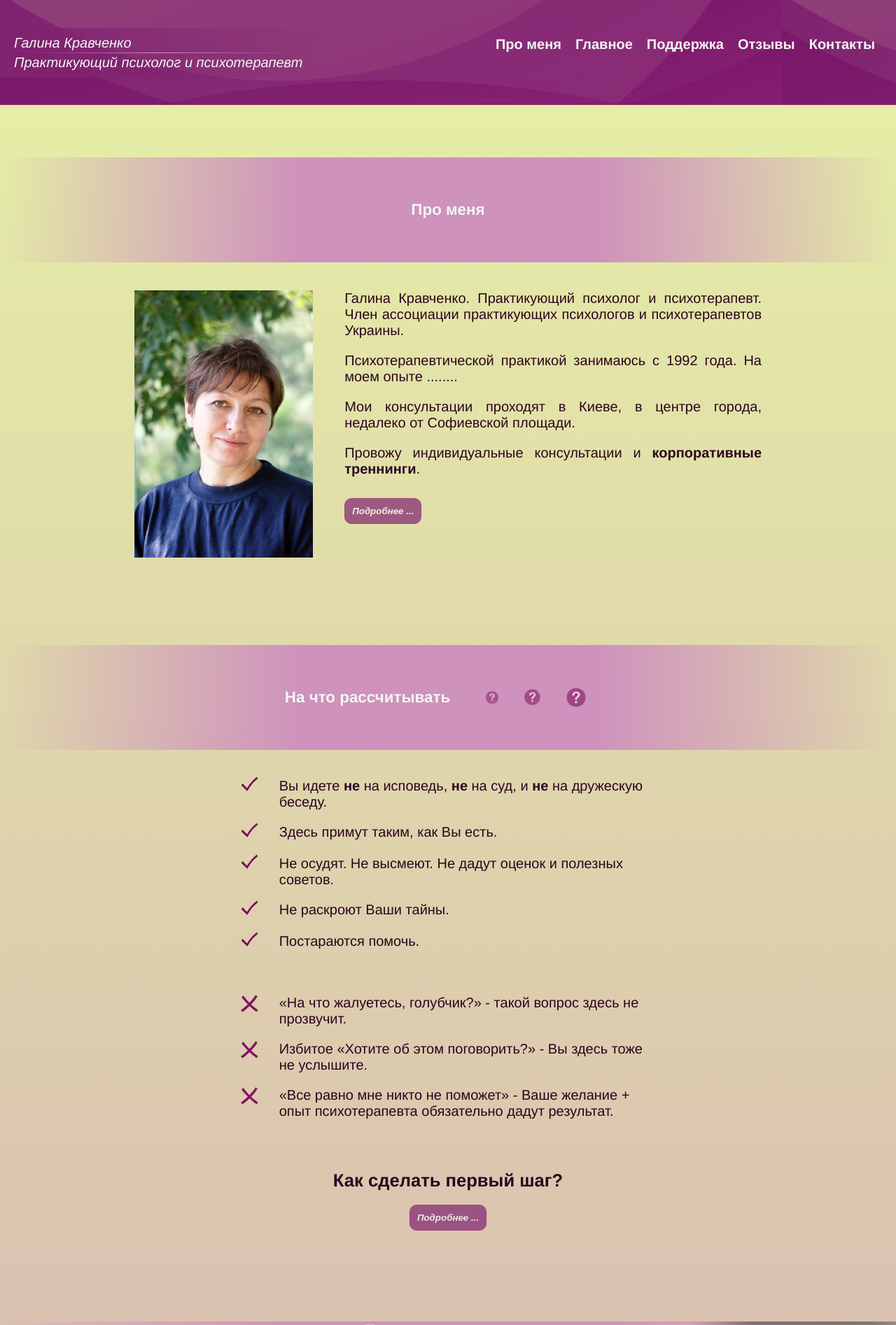
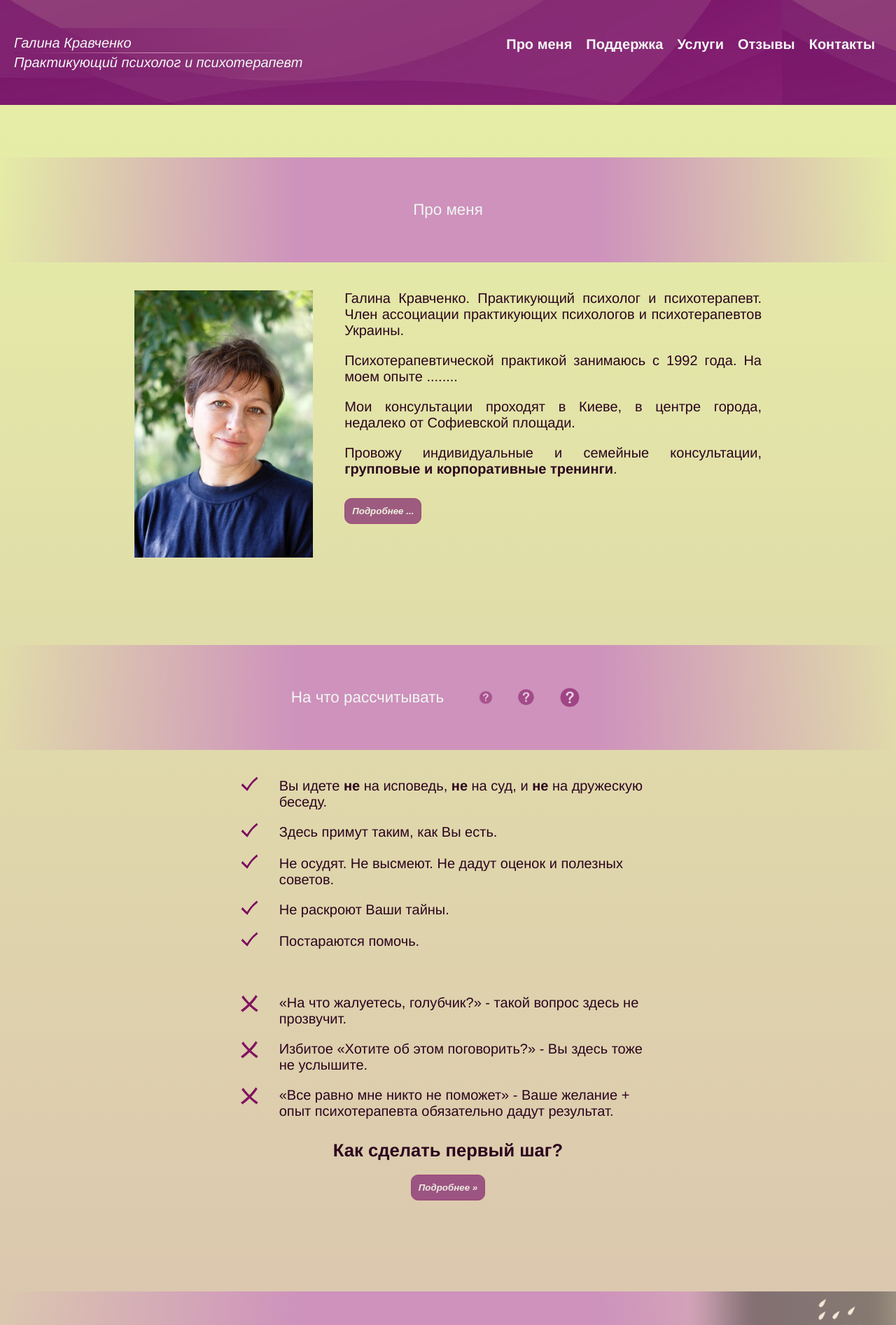
Before and after one commit to Vital-jan/psycholog, a PHP site: page / in a window 1280 px wide. Shown: the top 1894 px of the page at 70% size. Run offline with PHP 8.4, Linux system fonts and the light colour scheme; data that the repository does not hold is empty; some libraries are stand-ins or nearby versions.

Commit message:
2019-08-15

```diff
--- a/assets/css/styles.css
+++ b/assets/css/styles.css
@@ -1,4 +1,3 @@
-@charset "UTF-8";
 * {
   -webkit-box-sizing: border-box;
           box-sizing: border-box;
@@ -92,9 +91,8 @@ body li {
   display: -webkit-box;
   display: -ms-flexbox;
   display: flex;
-  -webkit-box-pack: justify;
-      -ms-flex-pack: justify;
-          justify-content: space-between;
+  -ms-flex-pack: distribute;
+      justify-content: space-around;
   -webkit-box-align: center;
       -ms-flex-align: center;
           align-items: center;
@@ -121,9 +119,6 @@ body li {
     -webkit-box-pack: center;
         -ms-flex-pack: center;
             justify-content: center;
-  }
-  .flex-blocks > * {
-    margin-bottom: 30px;
   }
   .flex-blocks.no-wrap {
     -webkit-box-pack: justify;
@@ -451,9 +446,9 @@ nav .nav__smartmenu .nav__smartmenu__close span {
   margin: auto;
 }
 
-.read-more-button::before {
-  content: "Подробнее ...";
-  z-index: 1;
+.read-more-button.right {
+  margin-left: auto;
+  margin-right: 0;
 }
 
 main {
@@ -524,6 +519,10 @@ main .main__module .main__module__sub-header {
 main .main__module .main__module__content {
   width: 100%;
   padding: 0 15%;
+}
+
+main .main__module .main__module__content.full-width {
+  padding: 0 5% !important;
 }
 
 @media (max-width: 1200px) {
@@ -657,9 +656,8 @@ footer .footer__content a {
   -webkit-box-align: center;
       -ms-flex-align: center;
           align-items: center;
-  -webkit-box-pack: center;
-      -ms-flex-pack: center;
-          justify-content: center;
+  -ms-flex-pack: distribute;
+      justify-content: space-around;
   background: -webkit-gradient(linear, left top, left bottom, from(#e2d51c), to(#f1edaa));
   background: linear-gradient(to bottom, #e2d51c, #f1edaa);
   cursor: pointer;
@@ -671,11 +669,12 @@ footer .footer__content a {
   padding: 20px;
   border-radius: 20px;
   border: 5px solid #e2d51c;
+  margin-bottom: 20px;
 }
 
 @media (max-width: 800px) {
   .action-button {
-    width: 50%;
+    width: 60%;
     height: 100px;
   }
 }
@@ -835,6 +834,7 @@ footer .footer__content a {
   height: 100%;
   padding: 10px;
   text-align: center;
+  margin-bottom: 20px;
 }
 
 .specialization .img {
@@ -861,8 +861,14 @@ footer .footer__content a {
 }
 
 .list-marker span {
+  display: inline-block;
   width: 60%;
-  display: inline-block;
+}
+
+@media (max-width: 1000px) {
+  .list-marker span {
+    width: 80%;
+  }
 }
 
 .list-marker img {
@@ -902,7 +908,6 @@ footer .footer__content a {
 
 .help {
   width: 100%;
-  text-align: center;
   height: 100%;
   background-image: url(../img/rain.png);
   background-repeat: no-repeat;
--- a/assets/css/styles.scss
+++ b/assets/css/styles.scss
@@ -129,7 +129,7 @@ body {
 
 .flex-blocks {
     display: flex;
-    justify-content: space-between;
+    justify-content: space-around;
     align-items: center;
 
     &.flex-blocks_center {
@@ -142,9 +142,9 @@ body {
         align-items: center;
         justify-content: center;
 
-        &>* {
-            margin-bottom: 30px;
-        }
+        // &>* {
+        //     margin-bottom: 30px;
+        // }
 
         &.no-wrap {
             justify-content: space-between;
@@ -301,14 +301,6 @@ nav {
 
     .nav__elem {
         @extend %nav-elements;
-        // дополнительный стиль (плавный underline)
-            // border-bottom: 8px solid transparent;
-            // height: 10px;
-            // &:hover {
-            //     border-bottom: 8px solid $nav_underline;
-            //     color: $nav_active_text;
-            //     transition-duration: .5s;
-            // }
 
         padding: 0 10px 15px;
         @media (max-width: $md) {
@@ -399,9 +391,9 @@ nav {
     &.center {
         margin: auto;
     }
-    &::before {
-        content: "Подробнее ...";
-        z-index: 1;
+    &.right {
+        margin-left: auto;
+        margin-right: 0;
     }
 }
 
@@ -456,6 +448,11 @@ main {
         .main__module__content {
             width: 100%;
             padding: 0 15%;
+
+            &.full-width {
+                padding: 0 5%!important;
+            }
+
             @media (max-width: $lg) {
                 padding: 0 8%;
             }
@@ -567,7 +564,7 @@ footer {
 .action-button {
     display: flex;
     align-items: center;
-    justify-content: center;
+    justify-content: space-around;
     background: linear-gradient(to bottom, rgb(226, 213, 28), rgb(241, 237, 170));
     cursor: pointer;
     color: $normal_text;
@@ -578,8 +575,9 @@ footer {
     padding: 20px;
     border-radius: 20px;
     border: 5px solid rgb(226, 213, 28);
+    margin-bottom: 20px;
     @media (max-width: $sm) {
-        width: 50%;
+        width: 60%;
         height: 100px;
     }
     &.quickly {
@@ -706,6 +704,7 @@ footer {
     height: 100%;
     padding: 10px;
     text-align: center;
+    margin-bottom: 20px;
     .img {
         text-align: center;
         img {
@@ -725,8 +724,11 @@ footer {
     justify-content: center;
 
     span {
+        display: inline-block;
         width: 60%;
-        display: inline-block;
+        @media (max-width: $md) {
+            width: 80%;
+        }
     }
     img {
         display: block;
@@ -763,7 +765,6 @@ footer {
 
 .help {
     width: 100%;
-    text-align: center;
     height: 100%;
     background-image: url(../img/rain.png);
     background-repeat: no-repeat;
--- a/index.php
+++ b/index.php
@@ -4,7 +4,7 @@
     <meta charset="UTF-8">
     <meta name="viewport" content="width=device-width, initial-scale=1.0 maximum-scale=1.0, user-scalable=no">
     <meta http-equiv="X-UA-Compatible" content="ie=edge">
-    <meta name="description" content="Психолог Галина Кравченко. Консультации психотерапевта в Киеве.">
+    <meta name="description" content="Психолог Галина Кравченко. Индивидуальные и семейные консультации психотерапевта в Киеве. Групповые и корпоративные психологические тренинги.">
     <meta name='author' content='Vitalii Kolomiiets, Kyiv, Ukraine, vitaljan@gmail.com viber:+380632209770'>
     <title>Психолог Галина Кравченко (Киев)</title>
     <script src="https://ajax.googleapis.com/ajax/libs/jquery/3.2.1/jquery.min.js"></script>
@@ -17,14 +17,84 @@
 
 
 <?
+    $main_menu = array (
+        array ("menu_item" => "Про меня", "id" => "about"),
+        array ("menu_item" => "Поддержка", "id" => "support"),
+        array ("menu_item" => "Услуги", "id" => "service"),
+        array ("menu_item" => "Отзывы", "id" => "comments"),
+        array ("menu_item" => "Контакты", "id" => "contacts"),
+    );
+?>
 
-    $main_content = array( // масив, що формує контент сайту
+<body>
+    <nav>
 
-        array("menu_item"=>"Про меня",
-        "header"=>"Про меня",
-        "text"=>"
-        <div class='flex-blocks about'>
-        <div class='about__img'><img src='assets/img/photo.jpg'></div>
+        <div class="nav__logo"> <!-- блок логотип-->
+            <!-- <img src="assets/img/vj.png" alt="CV js developer"> -->
+            <div class="nav__logo__text">
+                <ul>
+                    <li>Галина Кравченко</li>
+                    <li class='separator'></li>
+                    <li><h1>Практикующий психолог и психотерапевт</h1></li>
+                </ul>
+            </div>
+        </div>
+
+        <div class="nav__menu"> <!-- блок меню -->
+        <?
+            // створюємо головне меню
+                $n = 0;
+                foreach($main_menu as $key=>$value) {
+                    $id = ($value['id']) ? $value['id'] : "module{$n}";
+                    $n++;
+                    if ($value['menu_item'])
+                    echo "
+                    <span class='nav__elem action' data-id='{$id}'>{$value['menu_item']}</span>
+                    ";
+                }
+            // створюємо смарт-меню
+                echo "
+                    <div class='nav__smartmenu'>
+                    <ul>
+                    <li class='nav__smartmenu__close'><span id='nav-smart-menu-close'>&#10006;</span></li>
+                    ";
+                $n = 0;
+                foreach($main_menu as $key=>$value) {
+                    $separate = '';
+                    if ($value != end($main_menu)) $separate = "<li class='separator'></li>";
+                    $n++;
+
+                    $id = $value['id'];
+                    if ($value['menu_item'])
+                    echo "
+                    <li class='nav__smartmenu__elem' data-id='{$id}'>
+                    {$value['menu_item']}
+                    </li>
+                    {$separate}
+                    ";
+                }
+                    echo "
+                </ul>
+                </div>
+                ";
+
+            ?>
+        </div>
+    </nav>
+
+    <main>
+        <div id="home-arrow" class='hidden-elem'></div>
+
+        <div class="main__module" id="about">
+            <div class="main__module__header">
+                Про меня
+            </div>
+            <div class="main__module__content flex-blocks about">
+
+                <div class='about__img'>
+                    <img src='assets/img/photo.jpg' alt='Галина Кравченко. Психолог. Психотерапевт. Индивидуальные и семейные консультации психолога в Киеве. Корпоративные тренинги. Онлайн консультации психотерапевта.'>
+                </div>
+
                 <div class='about__text'>
                     <p>
                         Галина Кравченко. Практикующий психолог и психотерапевт. Член ассоциации практикующих психологов и психотерапевтов Украины.
@@ -36,9 +106,9 @@
                         Мои консультации проходят в Киеве, в центре города, недалеко от Софиевской площади.
                     </p>
                     <p>
-                Провожу индивидуальные консультации и <span class='action'>корпоративные треннинги</span>.
+                        Провожу индивидуальные и семейные консультации, <span class='action'>групповые и корпоративные тренинги</span>.
                     </p>
-            <div class='read-more'>
+                    <div class='read-more' data-text='Подробнее ...'>
                         <ul>
                             <img class='about__education__img' src='assets/img/experience.png'>
                             <li>Киевский государственный университет 1995-2000 (5 лет, магистр)</li>
@@ -48,17 +118,19 @@
                     </div>
                 </div>
             </div>
-        "),
+        </div> <!-- main__module -->
 
-        array("menu_item"=>"Главное",
-        "header"=>"
-        <div class='flex-blocks flex-blocks_center main-info-header'>
+        <div class="main__module" id="support">
+
+            <div class="main__module__header flex-blocks flex-blocks_center main-info-header">
                 <span>На что рассчитывать</span>
                 <div class='flex-blocks flex-blocks_center no-wrap'>
                     <img src='assets/img/quession.png'><img src='assets/img/quession.png'><img src='assets/img/quession.png'>
                 </div>
-        </div>",
-        "text"=>"<p>
+            </div>
+
+            <div class="main__module__content">
+                <p>
                     <ul>
                         <li class='list-marker'><img src='assets/img/list-ok.png'><span>Вы идете <strong>не</strong> на исповедь, <strong>не</strong> на суд, и <strong>не</strong> на дружескую беседу.</span></li>
                         <li class='list-marker'><img src='assets/img/list-ok.png'><span>Здесь примут таким, как Вы есть.</span></li>
@@ -71,28 +143,34 @@
                         <li class='list-marker'><img class='close'src='assets/img/list-close.png'><span>&laquo;Все равно мне никто не поможет&raquo; - Ваше желание + опыт психотерапевта обязательно дадут результат.</span></li>
 
                     </ul>
-        </br>
                     <h2 class='main__module__sub-header'>Как сделать первый шаг?</h2>
-         <div class='read-more center'>
-            <p>- Вам не надо готовиться, как к экзамену. Первый шаг Вы можете сделать прямо сейчас, задав <span class='action'>вопрос психологу</span> онлайн.</p>
+                    <div class='read-more center' data-text="Подробнее &raquo;">
+                        <p>
+                            - Вам не надо готовиться, как к экзамену. Первый шаг Вы можете сделать прямо сейчас, задав <span class='action'>вопрос психологу</span> онлайн.
+                        </p>
                         <div class='flex-blocks flex-blocks_center'>
                             <img src='assets/img/step.png' style='height: 250px'>
                             <div class='action-button first'>Вопрос психологу &raquo;</div>
                         </div>
                     </div>
                 </p>
-               "),
+            </div> <!-- main__module__content -->
+        </div> <!-- main__module -->
 
-        array("menu_item"=>"Поддержка",
-        "header"=>"
-            <div class='help'>
+        <div class="main__module">
+
+            <div class="main__module__header">
+                <div class="help flex-blocks flex-blocks_center">
                     <span>Помощь и поддержка</span>
                 </div>
-        ",
-        "text"=>"
+            </div> <!-- main__module__header -->
+
+            <div class="main__module__content full-width">
+
             <p>
                 Lorem ipsum dolor sit amet consectetur adipisicing elit. Aliquid recusandae doloremque libero architecto sed voluptatem incidunt veniam neque provident aperiam?
             </p>
+
             <div class='flex-blocks'>
                 <div class='flex-blocks-3 specialization'>
                 <div class='img'><img src='assets/img/head1.png'></div>
@@ -138,35 +216,56 @@
                 <p>
                     Lorem ipsum dolor sit amet consectetur adipisicing elit. Aliquid recusandae doloremque libero architecto sed voluptatem incidunt veniam neque provident aperiam?
                 </p>
+            </div>
+
+        <div class="main__module" id="service">
+            <div class="main__module__header">
+                Услуги психотерапевта
+            </div>
+            <div class="main__module__content">
                 <p class='justify-blocks'>
-                    <span style='width:70%'>Организовываю также групповые и корпоративные треннинги.</span>
+                    <span style='width:70%'>Индивидуальные консультации психотерапевта</span>
+                    <img src='assets/img/single.png'>
+                </p>
+                <p class='justify-blocks'>
+                    <span style='width:70%'>Семейные консультации</span>
+                    <img src='assets/img/family.png'>
+                </p>
+                <p class='justify-blocks'>
+                    <span style='width:70%'>Организовываю групповые и корпоративные психологические тренинги</span>
                     <img src='assets/img/human.png'>
                 </p>
                 <p class='justify-blocks'>
                     <span style='width:70%'>Для тех, кто находится далеко от Киева, психотерапевт предоставляет консультации онлайн при помощи skype.</span>
                     <img src='assets/img/skype-img.png'>
                 </p>
-        "),
+            </div>
+        </div> <!-- main__module -->
 
-        array("menu_item"=>"Отзывы",
-        "header"=>"Отзывы и рекомендации",
-        "text"=>"
-        <p>
-        </p>
-        "),
+        <div class="main__module" id="comments">
+            <div class="main__module__header">
+                Отзывы и рекомендации.
+            </div>
+            <div class="main__module__content">
 
-        array("menu_item"=>"",
-        "header"=>"",
-        "text"=>"
-            <div class='flex-blocks'>
+            </div>
+        </div> <!-- main__module -->
+
+        <div class="main__module">
+            <div class="main__module__content flex-blocks">
                 <div class='action-button'><span>Вопрос психологу &raquo;</span></div>
                 <div class='action-button quickly'><span>Срочая помощь &raquo;</span></div>
             </div>
-            "),
+        </div> <!-- main__module -->
 
-        array("menu_item"=>"Контакты", "type"=>"footer",
-        "header"=>"Связаться со мной можно:",
-        "text"=>"
+
+    </main>
+
+    <footer id="contacts">
+        <div class="footer__header">
+            Со мной можно связаться:
+        </div>
+        <div class="footer__content">
             <ul>
                 <li>
                     <a href='mailto:kravchenko.galina@outlook.com'><img class='phone-icon' src='assets/img/email.png'>
@@ -176,112 +275,7 @@
                     Галина Кравченко. Психотерапевт. Украина, г.Киев
                 </li>
             </ul>
-            ")
-        );
-?>
-
-<body>
-    <nav>
-
-        <div class="nav__logo"> <!-- блок логотип-->
-            <!-- <img src="assets/img/vj.png" alt="CV js developer"> -->
-            <div class="nav__logo__text">
-                <ul>
-                    <li>Галина Кравченко</li>
-                    <li class='separator'></li>
-                    <li><h1>Практикующий психолог и психотерапевт</h1></li>
-                </ul>
         </div>
-        </div>
-
-        <div class="nav__menu"> <!-- блок меню -->
-        <?
-            // створюємо головне меню
-                $n = 0;
-                foreach($main_content as $key=>$value) {
-                    $id = ($value['type'] == 'footer') ? "footer" : "module{$n}";
-                    $n++;
-                    if ($value['menu_item'])
-                    echo "
-                    <span class='nav__elem action' data-id='{$id}'>{$value['menu_item']}</span>
-                    ";
-                }
-            // створюємо смарт-меню
-                echo "
-                    <div class='nav__smartmenu'>
-                    <ul>
-                    <li class='nav__smartmenu__close'><span id='nav-smart-menu-close'>&#10006;</span></li>
-                    ";
-                $n = 0;
-                foreach($main_content as $key=>$value) {
-                    $id = ($value['type'] == 'footer') ? "footer" : "module{$n}";
-                    $separate = '';
-                    if ($value != end($main_content)) $separate = "<li class='separator'></li>";
-                    $n++;
-
-                    if ($value['menu_item'])
-                    echo "
-                    <li class='nav__smartmenu__elem' data-id='{$id}'>
-                    {$value['menu_item']}
-                    </li>
-                    {$separate}
-                    ";
-                }
-                    echo "
-                </ul>
-                </div>
-                ";
-
-            ?>
-        </div>
-    </nav>
-
-    <main>
-        <div id="home-arrow" class='hidden-elem'></div>
-        <?
-        // створюємо розділи сайту
-            $n = 0;
-            foreach($main_content as $key=>$value) {
-                if ($value['type'] == 'footer') continue;
-                $id = "module{$n}";
-                $class = "main__module";
-                if ($value['class']) $class .= ' '.$value['class'];
-
-                $sub = $value['menu_item'] ? '' : 'sub-';
-                $header = $value['header'] ? "<h2 class='main__module__{$sub}header'>{$value['header']}</h2>" : "";
-                echo "
-                <div class='{$class}' id='{$id}'>
-                    {$header}
-                    <div class='main__module__content'>
-                        {$img1}
-                        {$img2}
-                        {$main_content[$n]['text']}
-                    </div>
-                </div>
-                ";
-                $n++;
-            }
-        ?>
-
-    </main>
-
-    <footer>
-        <?
-            foreach($main_content as $value) {
-                if ($value['type'] == 'footer') {
-                    echo "
-                    <div id='footer'>
-                        <h2 class='footer__header'>{$value['header']}</h2>
-                        <div class='footer__content'>{$value['text']}</div>
-                    </div>
-
-                    <div class='footer-copyright'>
-                    </div>
-
-                    ";
-                }
-            }
-        ?>
     </footer>
 
     <script>
@@ -301,6 +295,8 @@
             if (i.classList.contains('center')) btn.classList.add('center');
             btn.classList.add('read-more-button');
             btn.setAttribute('data-readmore','true');
+            btn.innerHTML = 'Read more ...';
+            if (i.dataset.text) btn.innerHTML = i.dataset.text;
         })
 
         document.addEventListener('click', (event)=>{ // клік по Read more - розгортання
```
Also changed, not shown: template.php (added, +274 -0 lines), assets/img/family.png (added), assets/img/human.png, assets/img/single.png (added), assets/img/skype-img.png, favicon - копия.ico (added), favicon.ico, favicon.png (deleted), psy.jpg (deleted), 1 other file. Lines whose indentation alone changed are shown as unchanged.
